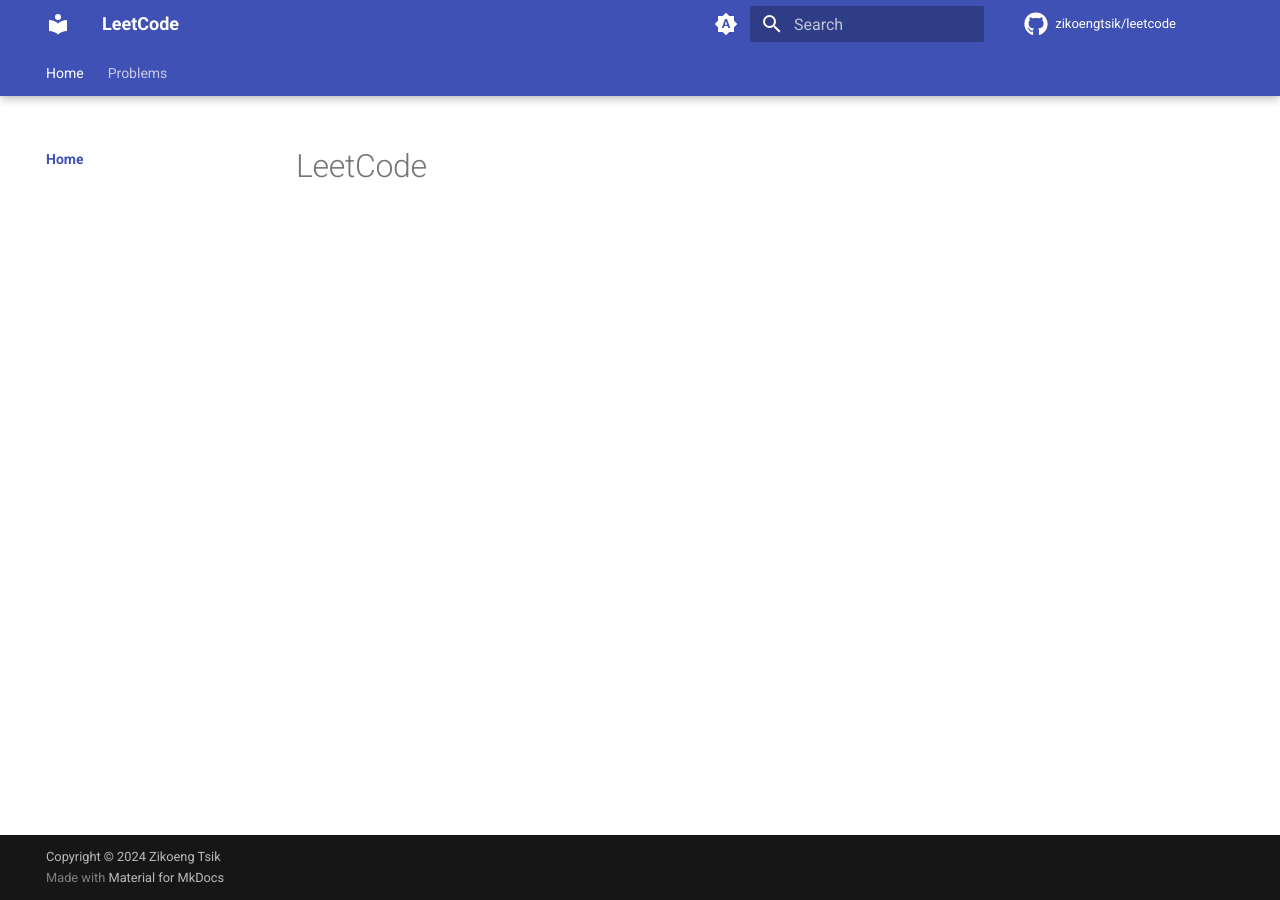
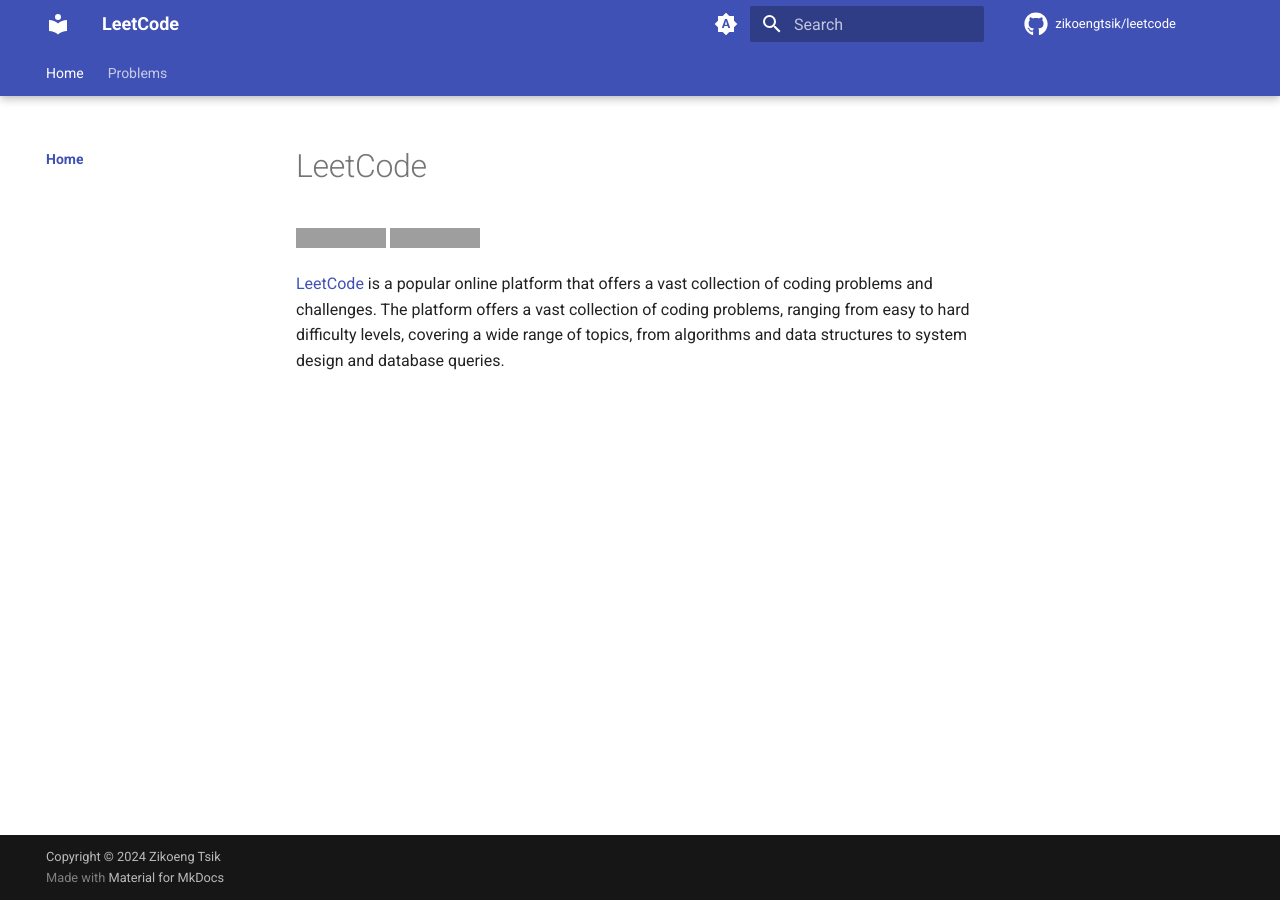
Before and after one commit to zikoengtsik/leetcode, an MkDocs documentation site: the page built from docs/index.md, in a window 1280 px wide. Built offline with MkDocs 1.6.1 and Material for MkDocs 9.7.7, drawn with Linux system fonts in a browser that asks for light colours; comment, search, counter and statistics services are not loaded; grey boxes are pictures that could not be loaded.

Commit message:
docs: add homepage description

```diff
--- a/docs/index.md
+++ b/docs/index.md
@@ -1 +1,6 @@
 # LeetCode
+
+![Starts in 2024](https://img.shields.io/badge/Started-2024-brightgreen)
+![Language](https://img.shields.io/badge/Language-Go-blue.svg?logo=Go)
+
+[LeetCode](https://leetcode.com) is a popular online platform that offers a vast collection of coding problems and challenges. The platform offers a vast collection of coding problems, ranging from easy to hard difficulty levels, covering a wide range of topics, from algorithms and data structures to system design and database queries.
```
